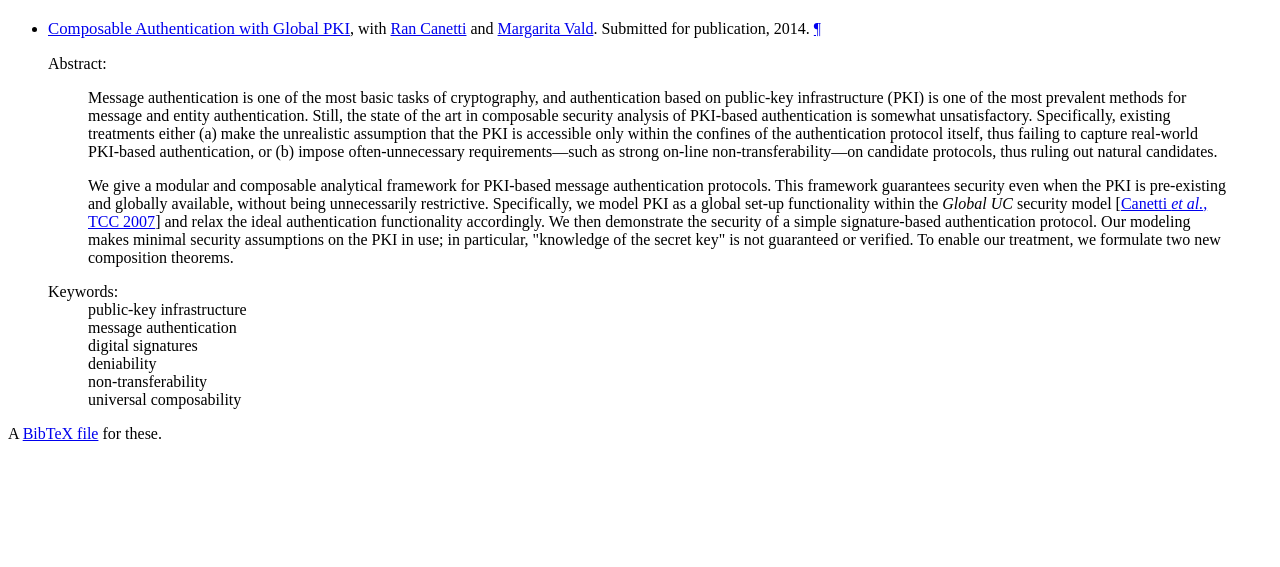
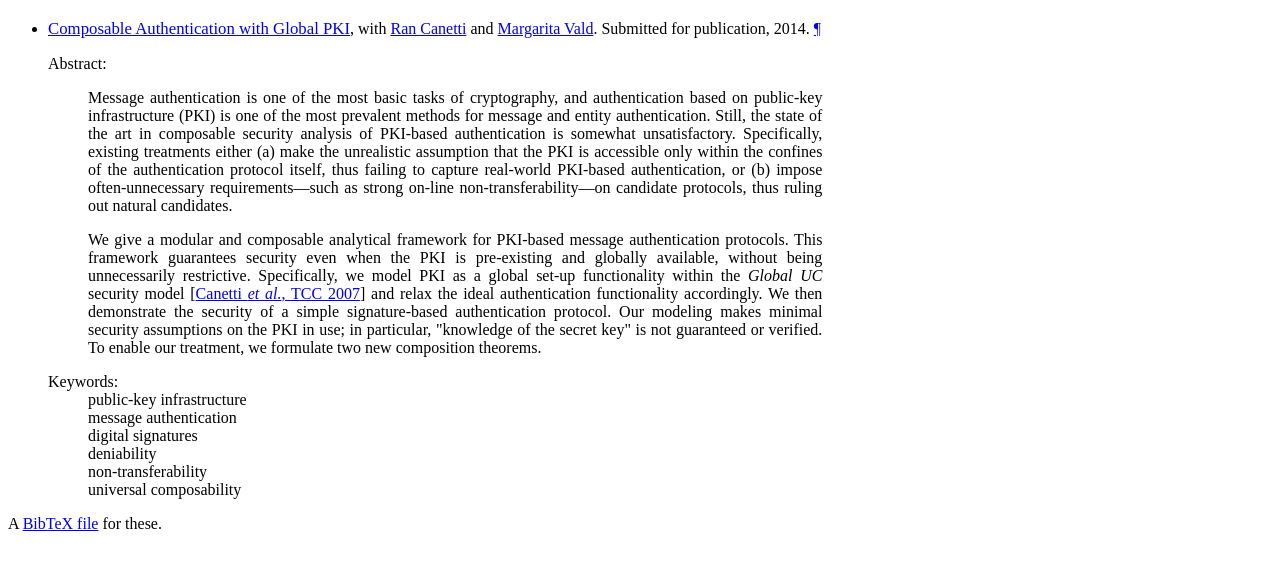
Before and after one commit to danielshahaf/research, a plain HTML site: page index.html in a window 1280 px wide. Shown: the part 61-628 px from the top of the page. Drawn offline with Linux system fonts and the light colour scheme.

Commit message:
CSS: abstract: Improve text flow / readability

```diff
--- a/index.html
+++ b/index.html
@@ -18,6 +18,10 @@ body {
 }
 .title {
   font-size: 105%;
+}
+.abstract {
+  text-align: justify;
+  max-width: 100ex;
 }
 </style>
 <meta http-equiv="Content-Type" content="text/html;charset=utf-8" />
```
